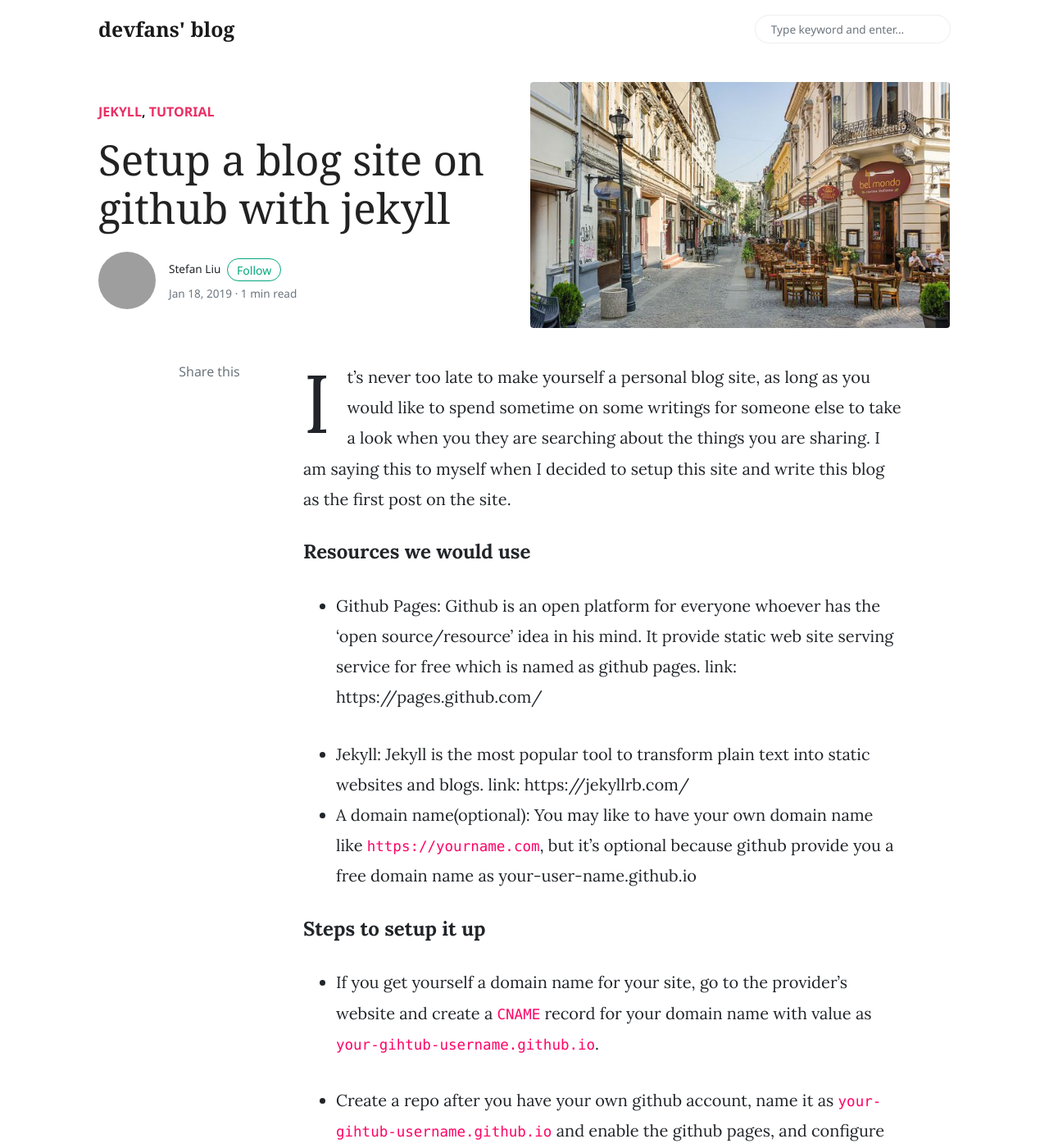
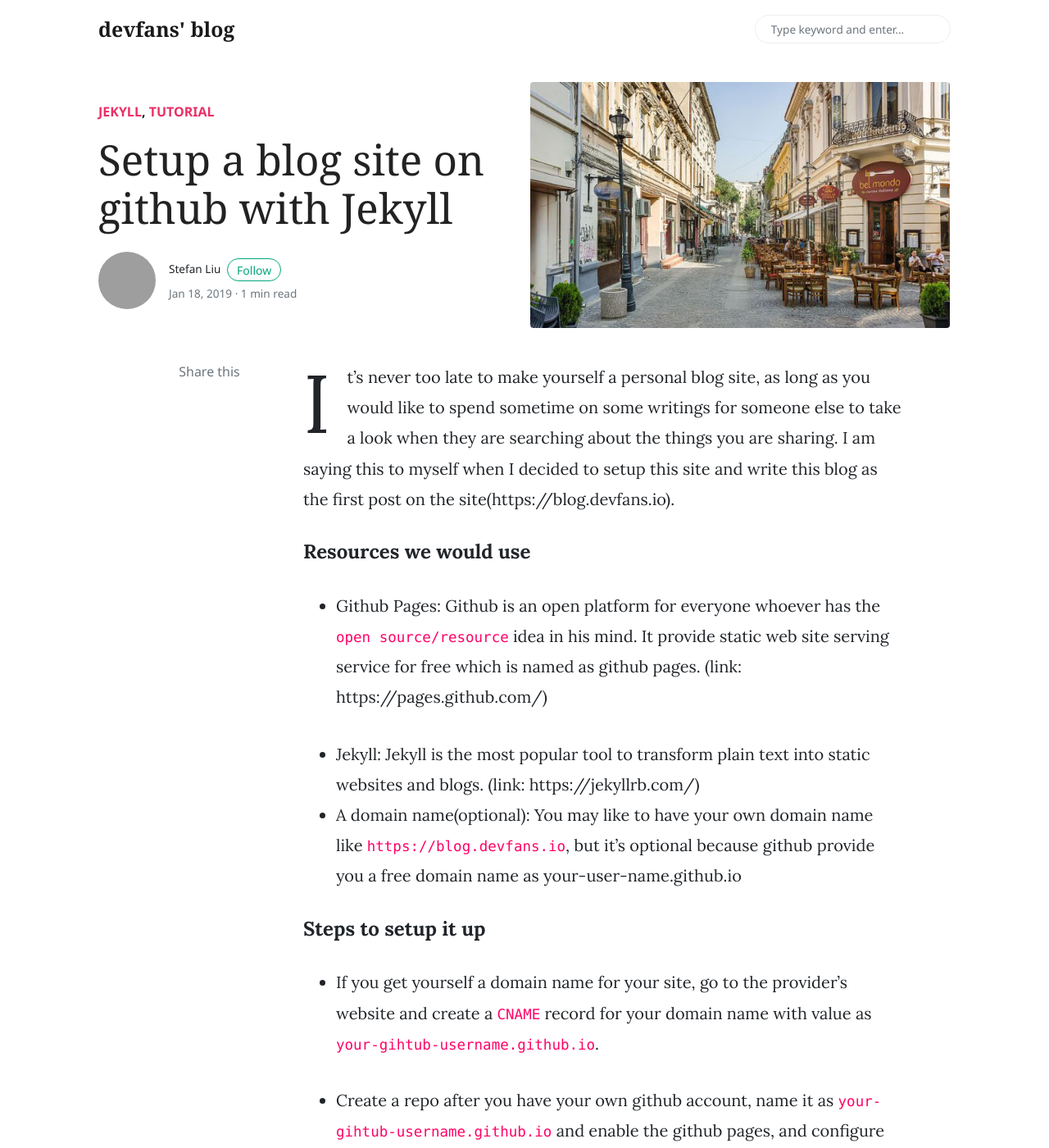
Before and after one commit to devfans/devfans.github.io, a Jekyll site: the page built from _posts/2019-01-18-setup-a-blog-site-on-github-with-jekyll.md, in a window 1280 px wide and 1400 px high. Shown: the whole window at 82% size. Built offline with Jekyll 4.4.1, drawn with Linux system fonts in a browser that asks for light colours; nearby versions of some CDN libraries; comment, search, counter and statistics services are not loaded; some of the changed text lies outside the part shown; grey boxes are pictures that could not be loaded.

Commit message:
Update 2019-01-18-setup-a-blog-site-on-github-with-jekyll.md

```diff
--- a/_posts/2019-01-18-setup-a-blog-site-on-github-with-jekyll.md
+++ b/_posts/2019-01-18-setup-a-blog-site-on-github-with-jekyll.md
@@ -1,22 +1,22 @@
 ---
 layout: post
-title:  "Setup a blog site on github with jekyll"
+title:  "Setup a blog site on github with Jekyll"
 author: devfans
 categories: [ Jekyll, tutorial ]
 image: assets/images/home.jpg
 tags: [sticky]
 ---
 
-It's never too late to make yourself a personal blog site, as long as you would like to spend sometime on some writings for someone else to take a look when you they are searching about the things you are sharing. I am saying this to myself when I decided to setup this site and write this blog as the first post on the site.
+It's never too late to make yourself a personal blog site, as long as you would like to spend sometime on some writings for someone else to take a look when they are searching about the things you are sharing. I am saying this to myself when I decided to setup this site and write this blog as the first post on the site(https://blog.devfans.io).
 
 #### Resources we would use
 
-+ Github Pages: Github is an open platform for everyone whoever has the 'open source/resource' idea in his mind. It provide static web site serving service for free which is named as github pages.
-  link: https://pages.github.com/
++ Github Pages: Github is an open platform for everyone whoever has the `open source/resource` idea in his mind. It provide static web site serving service for free which is named as github pages.
+  (link: https://pages.github.com/)
 
 + Jekyll: Jekyll is the most popular tool to transform plain text into static websites and blogs.
-  link: https://jekyllrb.com/
-+ A domain name(optional): You may like to have your own domain name like `https://yourname.com`, but it's optional because github provide you a free domain name as your-user-name.github.io
+  (link: https://jekyllrb.com/)
++ A domain name(optional): You may like to have your own domain name like `https://blog.devfans.io`, but it's optional because github provide you a free domain name as your-user-name.github.io
 
 #### Steps to setup it up
 
```
Also changed, not shown: other parts of _posts/2019-01-18-setup-a-blog-site-on-github-with-jekyll.md (+2 -2 lines).
